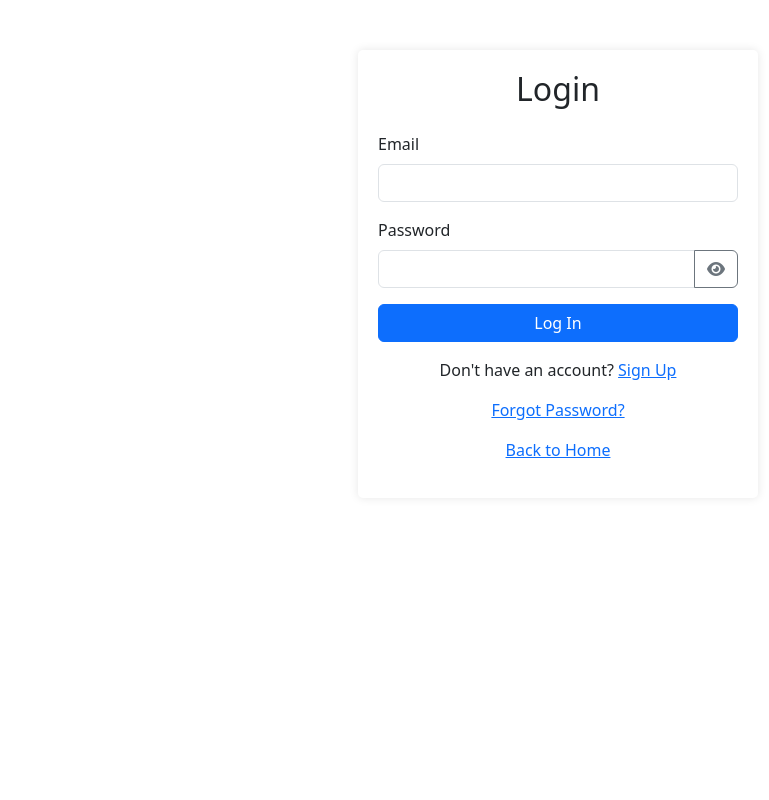
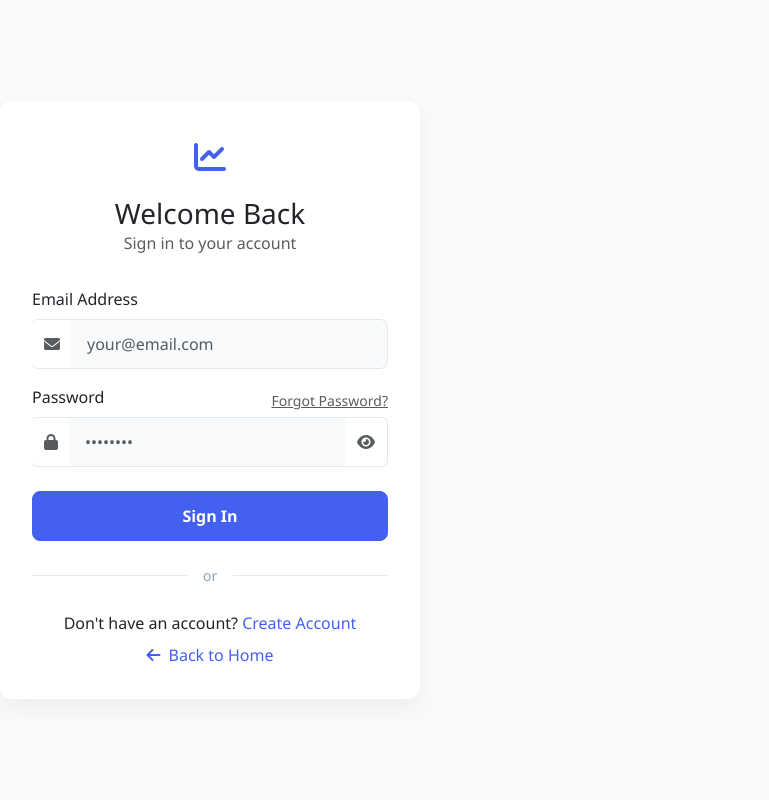
Before and after one commit to gaviral/fastapi-stock-gainers, a FastAPI app: page /login in a window 1280 px wide. Shown: the whole page, without its empty margins (82-851 px from the left). Run offline with FastAPI, Linux system fonts and the light colour scheme; parts of the project's set-up code (start-up, migrations or seed data) failed here and were passed over.

Commit message:
Revamp login.html with modern UI/UX design while maintaining functionality

```diff
--- a/templates/login.html
+++ b/templates/login.html
@@ -3,50 +3,186 @@
 <head>
     <meta charset="UTF-8">
     <meta name="viewport" content="width=device-width, initial-scale=1.0">
-    <title>Login - Stock Market</title>
+    <title>Login - Stock Market Tracker</title>
     <link href="https://cdn.jsdelivr.net/npm/bootstrap@5.3.0-alpha1/dist/css/bootstrap.min.css" rel="stylesheet">
     <link rel="stylesheet" href="https://cdnjs.cloudflare.com/ajax/libs/font-awesome/6.0.0/css/all.min.css">
     <style>
-        .login-container{max-width:400px;margin:50px auto;padding:20px;border-radius:5px;box-shadow:0 0 10px rgba(0,0,0,.1)}
-        .error-message{color:#dc3545;margin-top:10px;padding:10px;background-color:#f8d7da;border-radius:5px}
+        :root {
+            --primary: #4361ee;
+            --secondary: #3f37c9;
+            --success: #4cc9f0;
+            --danger: #f72585;
+            --warning: #f8961e;
+            --info: #4895ef;
+            --light: #f8f9fa;
+            --dark: #212529;
+        }
+        body {
+            font-family: 'Segoe UI', Tahoma, Geneva, Verdana, sans-serif;
+            background-color: #f9fafb;
+            height: 100vh;
+            display: flex;
+            align-items: center;
+            justify-content: center;
+        }
+        .login-container {
+            max-width: 420px;
+            width: 100%;
+            padding: 2rem;
+            background-color: white;
+            border-radius: 12px;
+            box-shadow: 0 10px 25px rgba(0,0,0,0.05);
+        }
+        .login-header {
+            text-align: center;
+            margin-bottom: 2rem;
+        }
+        .login-logo {
+            font-size: 2rem;
+            color: var(--primary);
+            margin-bottom: 1rem;
+        }
+        .form-control {
+            padding: 0.75rem 1rem;
+            border-radius: 8px;
+            border: 1px solid #e2e8f0;
+            background-color: #f8fafc;
+            transition: all 0.2s;
+        }
+        .form-control:focus {
+            border-color: var(--primary);
+            box-shadow: 0 0 0 3px rgba(67, 97, 238, 0.15);
+        }
+        .input-group-text {
+            background-color: #f8fafc;
+            border: 1px solid #e2e8f0;
+            border-left: none;
+            cursor: pointer;
+        }
+        .btn-primary {
+            background-color: var(--primary);
+            border-color: var(--primary);
+            padding: 0.75rem 1rem;
+            border-radius: 8px;
+            font-weight: 600;
+            transition: all 0.2s;
+        }
+        .btn-primary:hover {
+            background-color: var(--secondary);
+            border-color: var(--secondary);
+            transform: translateY(-2px);
+        }
+        .error-message {
+            color: var(--danger);
+            background-color: rgba(247, 37, 133, 0.1);
+            border-radius: 8px;
+            padding: 0.75rem 1rem;
+            margin-bottom: 1.5rem;
+            font-size: 0.9rem;
+        }
+        .success-message {
+            color: #00c853;
+            background-color: rgba(0, 200, 83, 0.1);
+            border-radius: 8px;
+            padding: 0.75rem 1rem;
+            margin-bottom: 1.5rem;
+            font-size: 0.9rem;
+        }
+        .login-footer {
+            text-align: center;
+            margin-top: 1.5rem;
+        }
+        .login-footer a {
+            color: var(--primary);
+            text-decoration: none;
+            font-weight: 500;
+            transition: color 0.2s;
+        }
+        .login-footer a:hover {
+            color: var(--secondary);
+            text-decoration: underline;
+        }
+        .divider {
+            display: flex;
+            align-items: center;
+            margin: 1.5rem 0;
+            color: #94a3b8;
+            font-size: 0.9rem;
+        }
+        .divider::before, .divider::after {
+            content: "";
+            flex: 1;
+            height: 1px;
+            background-color: #e2e8f0;
+        }
+        .divider::before {
+            margin-right: 1rem;
+        }
+        .divider::after {
+            margin-left: 1rem;
+        }
     </style>
 </head>
 <body>
     <div class="container">
         <div class="login-container">
-            <h2 class="text-center mb-4">Login</h2>
+            <div class="login-header">
+                <div class="login-logo">
+                    <i class="fas fa-chart-line"></i>
+                </div>
+                <h1 class="h3 mb-0">Welcome Back</h1>
+                <p class="text-muted mb-0">Sign in to your account</p>
+            </div>
 
             {% if error %}
-            <div class="error-message">{{ error }}</div>
+            <div class="error-message">
+                <i class="fas fa-exclamation-circle me-2"></i>{{ error }}
+            </div>
             {% endif %}
 
             {% if request.query_params.get('success') %}
-            <div class="alert alert-success">{{ request.query_params.get('success') }}</div>
+            <div class="success-message">
+                <i class="fas fa-check-circle me-2"></i>{{ request.query_params.get('success') }}
+            </div>
             {% endif %}
 
             <form id="loginForm" action="/auth/jwt/login" method="post">
                 <div class="mb-3">
-                    <label for="username" class="form-label">Email</label>
-                    <input type="email" class="form-control" id="username" name="username" required>
+                    <label for="username" class="form-label">Email Address</label>
+                    <div class="input-group">
+                        <span class="input-group-text bg-transparent border-end-0">
+                            <i class="fas fa-envelope text-muted"></i>
+                        </span>
+                        <input type="email" class="form-control border-start-0" id="username" name="username" placeholder="your@email.com" required>
+                    </div>
                 </div>
-                <div class="mb-3">
-                    <label for="password" class="form-label">Password</label>
+                <div class="mb-4">
+                    <div class="d-flex justify-content-between align-items-center">
+                        <label for="password" class="form-label">Password</label>
+                        <a href="/forgot-password" class="text-muted small">Forgot Password?</a>
+                    </div>
                     <div class="input-group">
-                        <input type="password" class="form-control" id="password" name="password" required>
-                        <button class="btn btn-outline-secondary" type="button" id="togglePassword">
-                            <i class="fas fa-eye" id="toggleIcon"></i>
+                        <span class="input-group-text bg-transparent border-end-0">
+                            <i class="fas fa-lock text-muted"></i>
+                        </span>
+                        <input type="password" class="form-control border-start-0 border-end-0" id="password" name="password" placeholder="••••••••" required>
+                        <button class="input-group-text bg-transparent border-start-0" type="button" id="togglePassword">
+                            <i class="fas fa-eye text-muted" id="toggleIcon"></i>
                         </button>
                     </div>
                 </div>
-                <div class="d-grid gap-2">
-                    <button type="submit" class="btn btn-primary">Log In</button>
+                <div class="d-grid">
+                    <button type="submit" class="btn btn-primary">Sign In</button>
                 </div>
             </form>
 
-            <div class="mt-3 text-center">
-                <p>Don't have an account? <a href="/signup">Sign Up</a></p>
-                <p><a href="/forgot-password">Forgot Password?</a></p>
-                <p><a href="/">Back to Home</a></p>
+            <div class="divider">or</div>
+
+            <div class="login-footer">
+                <p class="mb-2">Don't have an account? <a href="/signup">Create Account</a></p>
+                <a href="/" class="d-inline-flex align-items-center">
+                    <i class="fas fa-arrow-left me-2"></i>Back to Home
+                </a>
             </div>
         </div>
     </div>
@@ -70,10 +206,10 @@
                 } else {
                     const errorDiv = document.createElement('div');
                     errorDiv.className = 'error-message';
-                    errorDiv.textContent = 'Invalid email or password';
+                    errorDiv.innerHTML = '<i class="fas fa-exclamation-circle me-2"></i>Invalid email or password';
 
                     document.querySelectorAll('.error-message').forEach(el => el.remove());
-                    document.getElementById('loginForm').insertBefore(errorDiv, document.getElementById('loginForm').firstChild);
+                    document.querySelector('.login-header').insertAdjacentElement('afterend', errorDiv);
                 }
             } catch (error) {
                 console.error('Login error:', error);
```
